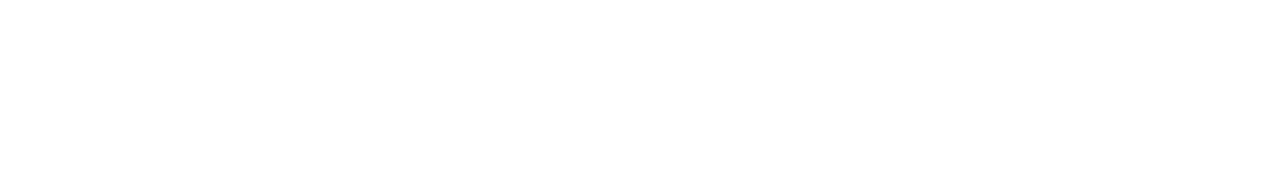
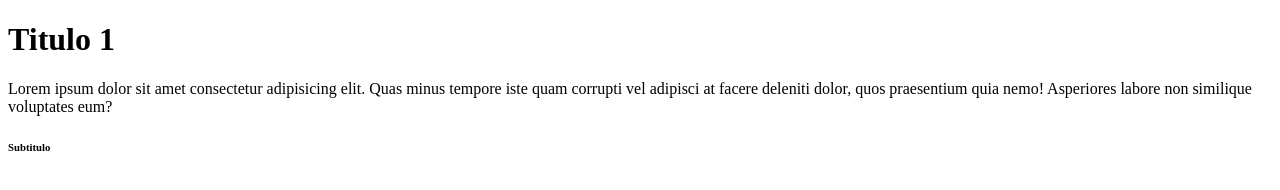
Before and after one commit to zFerchou/lfm-gds0553, a plain HTML site: page index.html in a window 1280 px wide. Drawn offline with Linux system fonts and the light colour scheme.

Commit message:
Modificacion desde la rama main

```diff
--- a/index.html
+++ b/index.html
@@ -3,9 +3,11 @@
 <head>
     <meta charset="UTF-8">
     <meta name="viewport" content="width=device-width, initial-scale=1.0">
-    <title>Document</title>
+    <title>Modificacion desde la rama MAIN</title>
 </head>
 <body>
-
+    <h1> Titulo 1</h1>
+    <p> Lorem ipsum dolor sit amet consectetur adipisicing elit. Quas minus tempore iste quam corrupti vel adipisci at facere deleniti dolor, quos praesentium quia nemo! Asperiores labore non similique voluptates eum?</p>
+    <h6>Subtitulo</h6>
 </body>
 </html>
```
